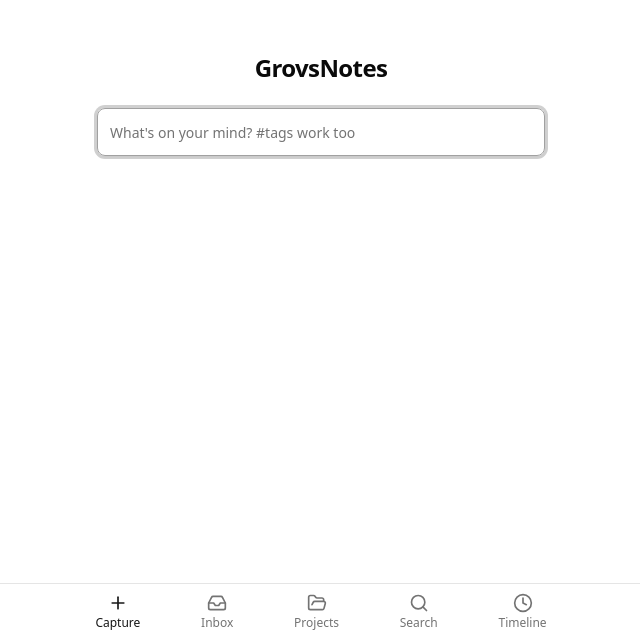
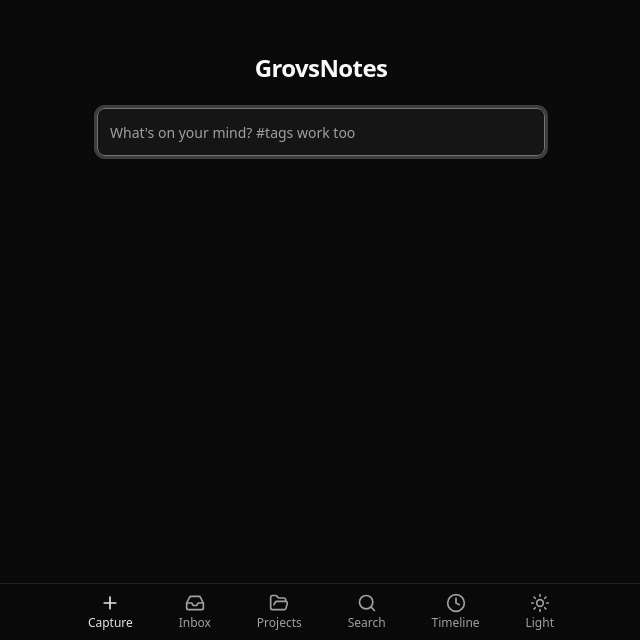
Before and after one commit to agouveiabr/GrovsNotes, a React (Vite) app in the folder apps/web/: page / in a window 1280 px wide. Shown: the part 160-800 px from the top of the page, without its empty margins (319-959 px from the left). Built offline with nearby package versions, Linux system fonts and the light colour scheme.

Commit message:
feat: add dark mode with theme toggle in bottom nav

```diff
--- a/apps/web/src/App.tsx
+++ b/apps/web/src/App.tsx
@@ -8,6 +8,7 @@ import { ProjectsPage } from '@/routes/projects-page';
 import { ProjectDetailPage } from '@/routes/project-detail-page';
 import { SearchPage } from '@/routes/search-page';
 import { TimelinePage } from '@/routes/timeline-page';
+import { ThemeProvider } from '@/components/theme/theme-provider';
 import { Toaster } from '@/components/ui/sonner';
 
 const queryClient = new QueryClient({
@@ -18,6 +19,7 @@ const queryClient = new QueryClient({
 
 function App() {
   return (
+    <ThemeProvider>
       <QueryClientProvider client={queryClient}>
         <BrowserRouter>
           <Routes>
@@ -35,6 +37,7 @@ function App() {
         </BrowserRouter>
         <Toaster />
       </QueryClientProvider>
+    </ThemeProvider>
   );
 }
 
--- a/apps/web/src/components/items/item-card.tsx
+++ b/apps/web/src/components/items/item-card.tsx
@@ -27,7 +27,7 @@ export function ItemCard({ item, onClick }: ItemCardProps) {
         <Icon className="h-4 w-4 mt-0.5 text-muted-foreground shrink-0" />
         <div className="flex-1 min-w-0">
           <p className="font-medium truncate">{item.title}</p>
-          {item.tags.length > 0 && (
+          {(item.tags?.length ?? 0) > 0 && (
             <div className="flex gap-1 mt-1 flex-wrap">
               {item.tags.map((tag) => (
                 <Badge key={tag.id} variant="secondary" className="text-xs">
--- a/apps/web/src/components/layout/bottom-nav.tsx
+++ b/apps/web/src/components/layout/bottom-nav.tsx
@@ -1,5 +1,6 @@
 import { NavLink } from 'react-router-dom';
-import { Plus, Inbox, FolderOpen, Search, Clock } from 'lucide-react';
+import { Plus, Inbox, FolderOpen, Search, Clock, Sun, Moon } from 'lucide-react';
+import { useTheme } from '@/components/theme/theme-provider';
 
 const navItems = [
   { to: '/', label: 'Capture', icon: Plus },
@@ -10,8 +11,10 @@ const navItems = [
 ];
 
 export function BottomNav() {
+  const { theme, toggleTheme } = useTheme();
+
   return (
-    <nav className="fixed bottom-0 left-0 right-0 border-t bg-background z-50">
+    <nav className="fixed bottom-0 left-0 right-0 border-t bg-background/80 backdrop-blur-lg z-50">
       <div className="flex justify-around items-center h-14 max-w-lg mx-auto">
         {navItems.map((item) => (
           <NavLink
@@ -28,6 +31,13 @@ export function BottomNav() {
             <span>{item.label}</span>
           </NavLink>
         ))}
+        <button
+          onClick={toggleTheme}
+          className="flex flex-col items-center gap-0.5 text-xs text-muted-foreground transition-colors hover:text-primary"
+        >
+          {theme === 'dark' ? <Sun className="h-5 w-5" /> : <Moon className="h-5 w-5" />}
+          <span>{theme === 'dark' ? 'Light' : 'Dark'}</span>
+        </button>
       </div>
     </nav>
   );
--- /dev/null
+++ b/apps/web/src/components/theme/theme-provider.tsx
@@ -0,0 +1,37 @@
+import { createContext, useContext, useEffect, useState } from 'react';
+
+type Theme = 'light' | 'dark';
+
+interface ThemeContextType {
+  theme: Theme;
+  toggleTheme: () => void;
+}
+
+const ThemeContext = createContext<ThemeContextType | undefined>(undefined);
+
+export function ThemeProvider({ children }: { children: React.ReactNode }) {
+  const [theme, setTheme] = useState<Theme>(() => {
+    const stored = localStorage.getItem('grovsnotes-theme') as Theme | null;
+    return stored || 'dark';
+  });
+
+  useEffect(() => {
+    const root = document.documentElement;
+    root.classList.toggle('dark', theme === 'dark');
+    localStorage.setItem('grovsnotes-theme', theme);
+  }, [theme]);
+
+  const toggleTheme = () => setTheme(prev => prev === 'dark' ? 'light' : 'dark');
+
+  return (
+    <ThemeContext.Provider value={{ theme, toggleTheme }}>
+      {children}
+    </ThemeContext.Provider>
+  );
+}
+
+export function useTheme() {
+  const ctx = useContext(ThemeContext);
+  if (!ctx) throw new Error('useTheme must be used within ThemeProvider');
+  return ctx;
+}
```
Also changed, not shown: 2 other files (tests, documents, lock files or other folders). Lines whose indentation alone changed are shown as unchanged.
